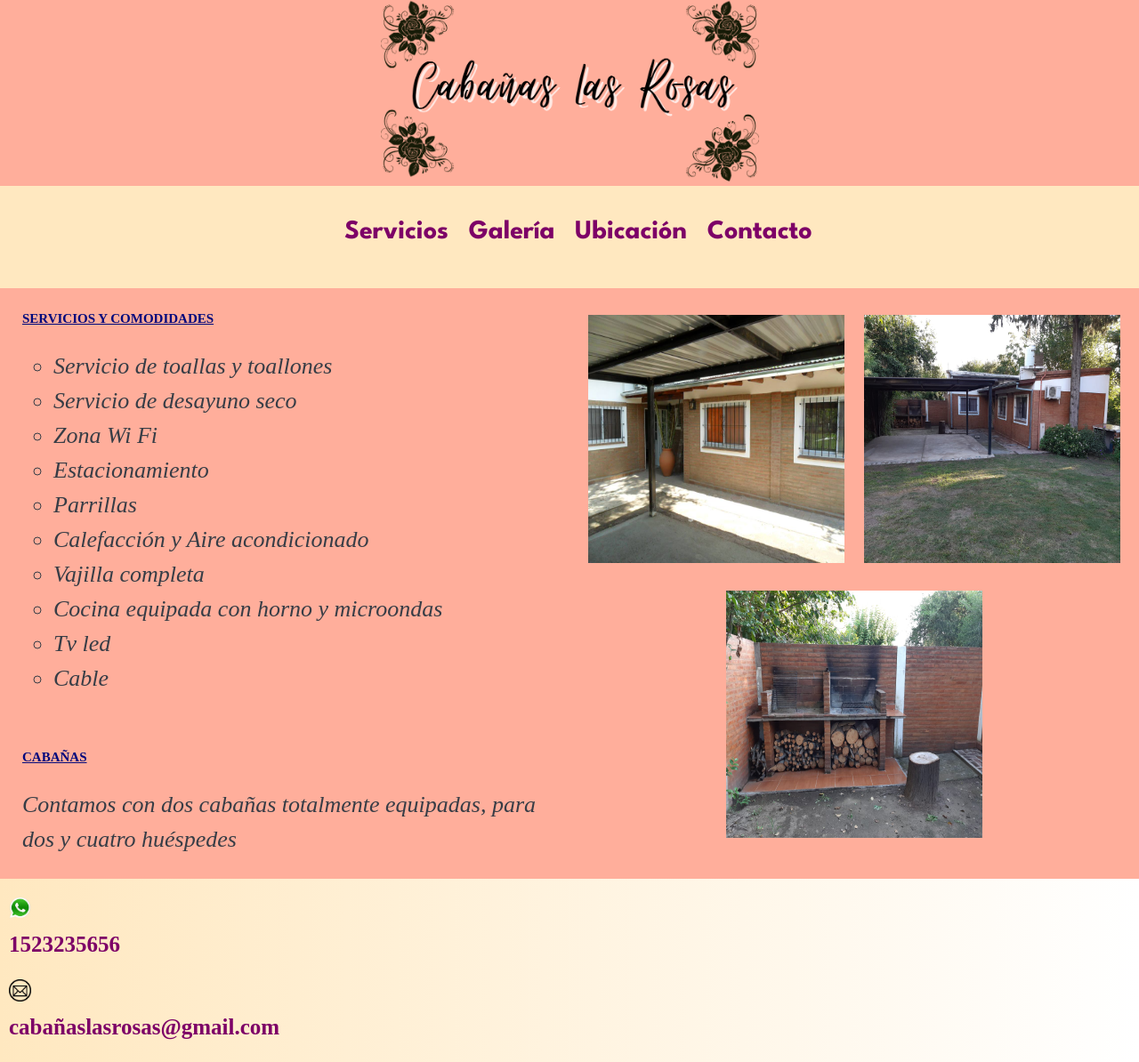
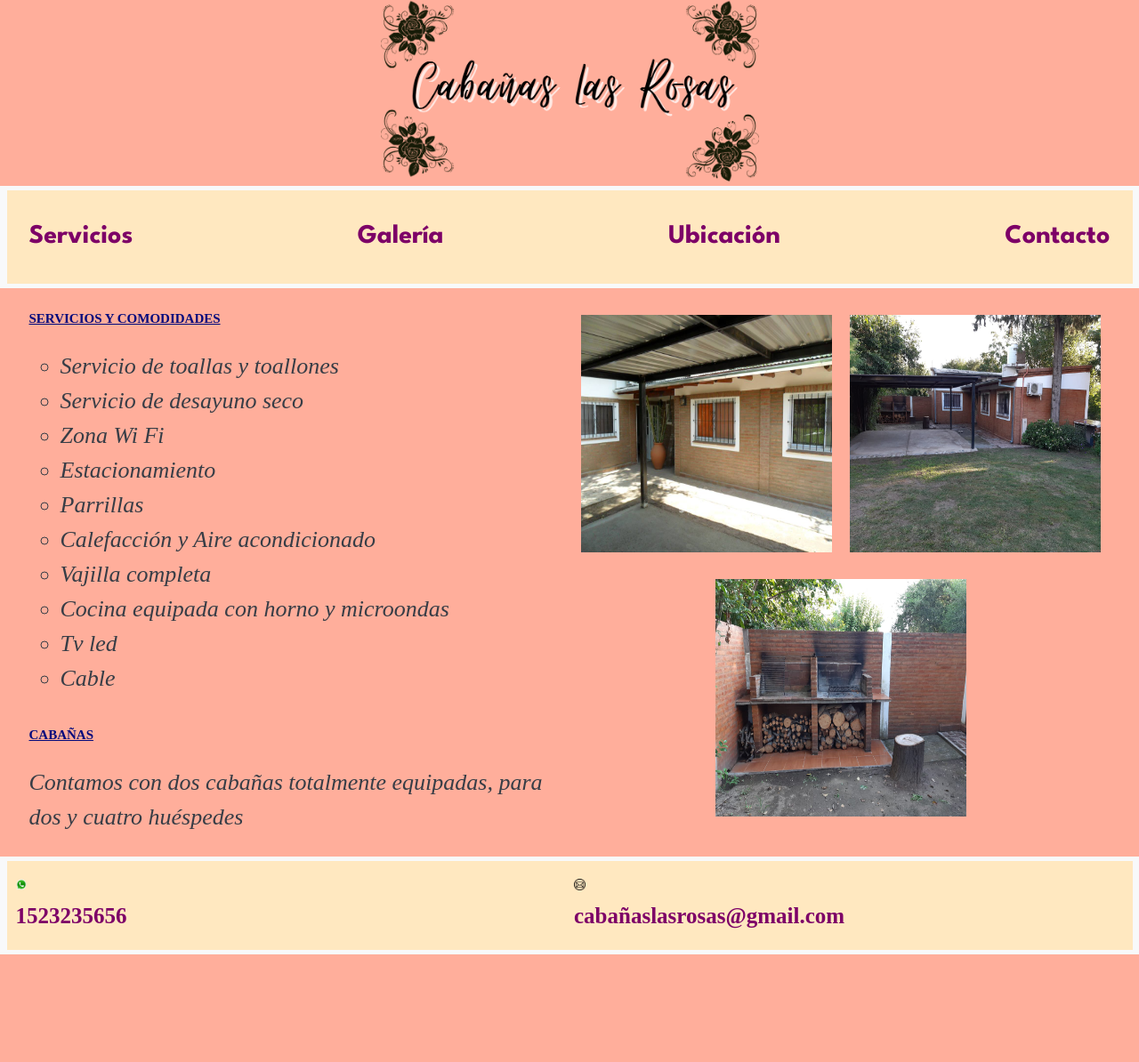
Before and after one commit to LucasFeloy/Cabana-las-rosas, a plain HTML site: page paginas/servicios.html in a window 1280 px wide. Shown: the part 16-1210 px from the top of the page at 89% size. After the commit the page ends 1089 px from the top, so only its background shows below. Drawn offline with nearby package versions, Linux system fonts and the light colour scheme; a web font is replaced by a local one.

Commit message:
boots complementario

```diff
--- a/estilos/estilos.css
+++ b/estilos/estilos.css
@@ -189,46 +189,41 @@ nav{
     width: 45%;
     height: 45%;
 
+}
 
-
-}
-.servicios {
-    font-family: 'el nautigal';
-    font-size: 2.6rem;
-    color:#373d46;
-
-
-}
 .servicios ul li{
     margin:0px 0px 0px 40px;
     list-style-type:circle;
     font-style: italic;
-
+    font-family: 'el nautigal';
+    font-size: 2.6rem;
+    color:#373d46;
 }
 .cabanas p{
-    margin:0px 0px 0px 25px;
+    margin:25px 0px 25px 25px;
     font-style: italic;
+    font-family: 'el nautigal';
+    font-size: 2.6rem;
+    color:#373d46;
 }
 
-.cabanas{
+
+.servicios h4{
     font-family: 'el nautigal';
-    font-size: 2.6rem;
-    color: #373d46;
-    margin:25px 0px 25px 0px;
-}
-.servicios h4{
     color: #01097c;
     text-decoration: underline;
     margin:25px 0px 25px 25px;
     font-weight: 600;
 }
 .cabanas h4{
+    font-family: 'el nautigal';
     color: #01097c;
     text-decoration: underline;
     margin:25px 0px 25px 25px;
     font-weight: 600;
 
 }
+
 /*.imagenServicios{
     height: 700px;
     width:1000px;
--- a/paginas/servicios.html
+++ b/paginas/servicios.html
@@ -10,7 +10,7 @@
     <script src="https://cdn.jsdelivr.net/npm/bootstrap@5.1.3/dist/js/bootstrap.bundle.min.js"
         integrity="sha384-ka7Sk0Gln4gmtz2MlQnikT1wXgYsOg+OMhuP+IlRH9sENBO0LRn5q+8nbTov4+1p"
         crossorigin="anonymous"></script>
-    <link rel="stylesheet" href="../estilos/estilos.css" />
+
     <link rel="preconnect" href="https://fonts.googleapis.com">
     <link rel="preconnect" href="https://fonts.gstatic.com" crossorigin>
     <link href="https://fonts.googleapis.com/css2?family=League+Spartan:wght@100;200;300;400;500;600;700&display=swap"
@@ -18,24 +18,32 @@
     <link rel="preconnect" href="https://fonts.googleapis.com">
     <link rel="preconnect" href="https://fonts.gstatic.com" crossorigin>
     <link href="https://fonts.googleapis.com/css2? family=The+Nautigal&display=swap" rel="stylesheet">
+    <link rel="stylesheet" href="../estilos/estilos.css" />
     <title>Cabañas Las Rosas</title>
 </head>
 
 <body>
+    <div class="container-fluid">
+        <div class="row">
             <header>
                 <a href="../index.html"><img class="logoCabana" src="../imagenes/logoCabana3.png" alt="Cabañas Las Rosas"></a>
 
             </header>
-    <nav>
-        <ul class="menu">
+        </div>
+
+    <div class="row col-xs-1">
+        <nav class="navbar navbar-expand-lg navbar-light bg-light ">
+          <div class="container-fluid menu navPropio">
+            <!-- <a class="navbar-brand" href="#">Navbar</a>-->
             <li><a href="servicios.html">Servicios</a></li>
             <li><a href="galeria.html">Galería</a></li>
             <li><a href="ubicacion.html">Ubicación</a></li>
             <li><a href="contacto.html">Contacto</a></li>
-        </ul>
+          </div>
+        </nav>
+     </div>
 
-    </nav>
-    <main>
+    <main class="row col-sm-1 col-md-12">
         <section class="principalServicios">
             <div class="serviciosCabanas">
                 <div class="servicios">
@@ -73,15 +81,25 @@
 
     </main>
     <footer>
-        <div class="redes">
-            <img src="../imagenes/logo-wp.png" alt="logo whatsapp">
+        <div class="row">
+          <nav class="navbar navbar-expand-lg navbar-light bg-light ">
+            <div class="container-fluid menu navPropio redes">
+              <!--<div class="redes">-->
+              <div class="col-6"><img src="../imagenes/logo-wp.png" alt="logo whatsapp">
                 <p>1523235656</p>
+              </div>
 
-            <a href="paginas/contacto.html"><img src="../imagenes/logo-email.png" alt="logo email">
+              <div class="col-6"><a href="paginas/contacto.html"><img src="../imagenes/logo-email.png"
+                    alt="logo email">
                   <p>cabañaslasrosas@gmail.com</p>
-            </a>
+                </a></div>
+              <!--</div>-->
             </div>
+          </nav>
+        </div>
+
       </footer>
+    </div>
     <script src="https://cdn.jsdelivr.net/npm/@popperjs/core@2.10.2/dist/umd/popper.min.js"
         integrity="sha384-7+zCNj/IqJ95wo16oMtfsKbZ9ccEh31eOz1HGyDuCQ6wgnyJNSYdrPa03rtR1zdB"
         crossorigin="anonymous"></script>
```
Also changed, not shown: index.html (+2 -2 lines), paginas/contacto.html (+40 -10 lines), paginas/ubicacion.html (+43 -12 lines). Lines whose indentation alone changed are shown as unchanged.
